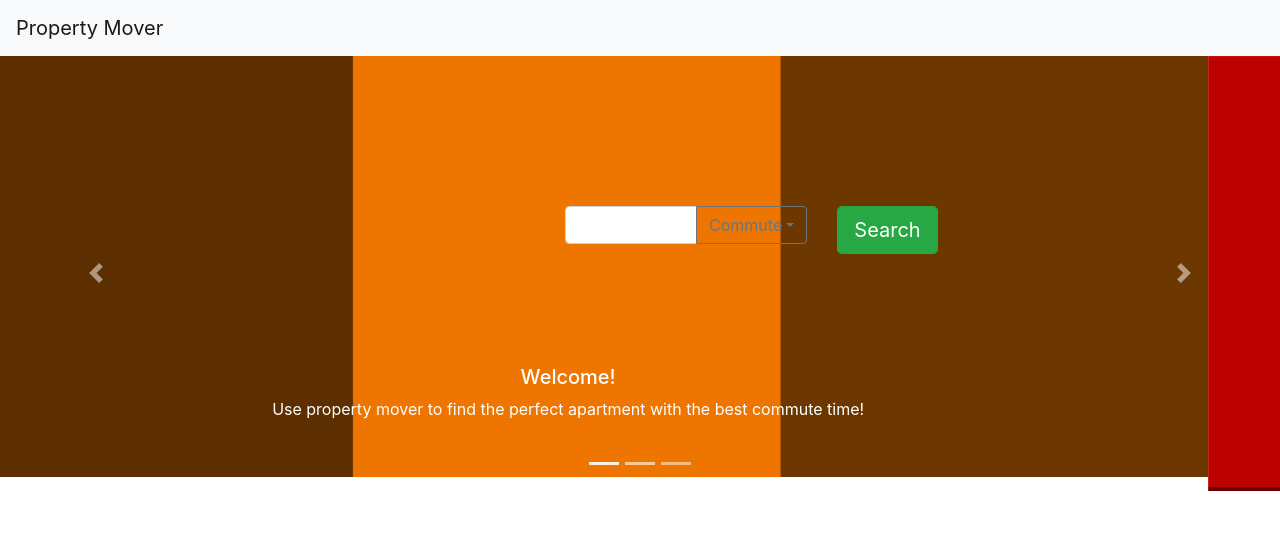
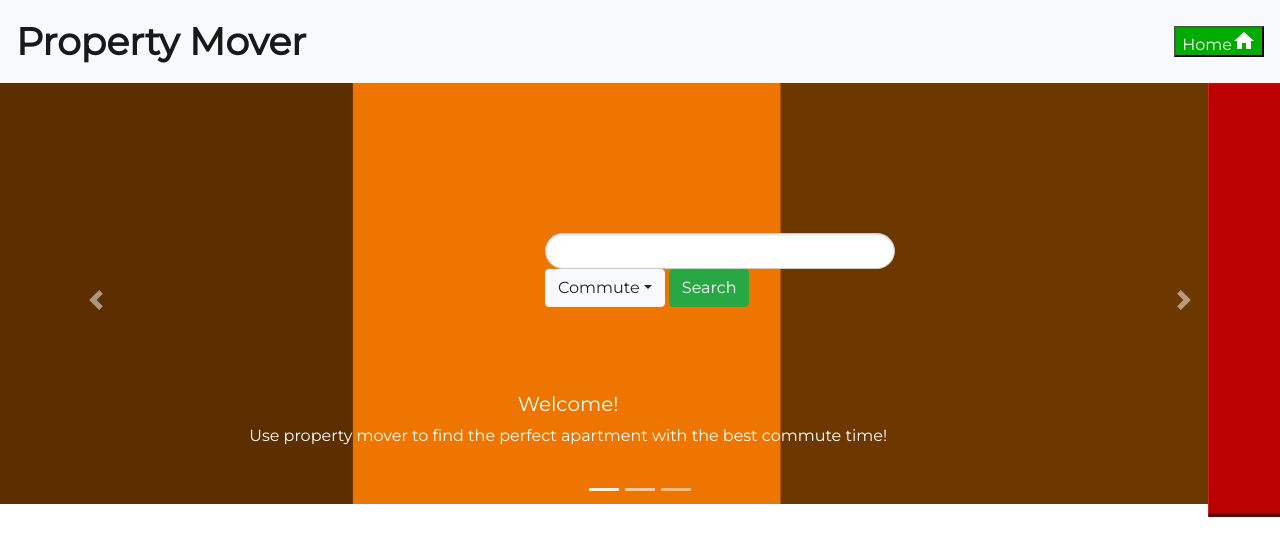
Before and after one commit to sbarrow825/Coding-Bootcamp-Project-1-Zillow-Maps-API, a plain HTML site: page index.html in a window 1280 px wide. Drawn offline with nearby package versions, Linux system fonts and the light colour scheme; a web font is replaced by a local one.

Commit message:
front end on home page

```diff
--- a/index.html
+++ b/index.html
@@ -8,31 +8,35 @@
 
     <!-- Bootstrap CSS -->
     <link rel="stylesheet" href="https://stackpath.bootstrapcdn.com/bootstrap/4.5.0/css/bootstrap.min.css" integrity="sha384-9aIt2nRpC12Uk9gS9baDl411NQApFmC26EwAOH8WgZl5MYYxFfc+NcPb1dKGj7Sk" crossorigin="anonymous">
-    <!-- font -->
-    <link href="https://fonts.googleapis.com/css2?family=Poller+One&display=swap" rel="stylesheet">
     <!-- link to pure -->
     <link rel="stylesheet" href="https://unpkg.com/purecss@2.0.3/build/pure-min.css" integrity="sha384-cg6SkqEOCV1NbJoCu11+bm0NvBRc8IYLRGXkmNrqUBfTjmMYwNKPWBTIKyw9mHNJ" crossorigin="anonymous">
     <link rel="stylesheet" type="text/css" href="style.css">
+    <!-- link to font -->
+    <link href="https://fonts.googleapis.com/css2?family=Montserrat&display=swap" rel="stylesheet">
+    <link rel="stylesheet" href="https://fonts.googleapis.com/icon?family=Material+Icons">
 
     <title>Property Mover</title>
   </head>
   <body>
     <nav class="navbar navbar-light bg-light">
-        <a class="navbar-brand" href="#">Property Mover</a>
+        <a id="name" class="navbar-brand" href="#">Property Mover</a>
+        <button type="button" id="home-btn">Home<i class="material-icons">home</i></button>
       </nav>
 
     <div id="carouselExampleCaptions" class="carousel slide" data-ride="carousel">
 <!-- search bar -->
+
 <div class="form-group">
     <div class="container">
         <div class="row">
             <div class="col-md-6">
-                    <!-- <input type="text" class="form-control input-lg" placeholder="Enter an address">   -->
-
                 <div class="input-group">
-                        <input type="text" class="form-control" aria-label="Text input with dropdown button">
-                        <div class="input-group-append">
-                          <button class="btn btn-outline-secondary dropdown-toggle" type="button" data-toggle="dropdown" aria-haspopup="true" aria-expanded="false">Commute</button>
+                    <form class="pure-form">
+                         <input type="text" class="pure-input-rounded" id="srch-term"/>
+                            </form>
+                                <div class="input-group-append-rounded">
+                                <button class="btn btn-light dropdown-toggle" type="button" data-toggle="dropdown" aria-haspopup="true" aria-expanded="false">Commute</button>
+                                <button type="button" class="btn btn-success">Search</button>
                                 <div class="dropdown-menu">
                                 <a class="dropdown-item" href="#">5 minutes</a>
                                 <a class="dropdown-item" href="#">10 minutes</a>
@@ -44,10 +48,6 @@
                             </div>
                         </div>
                     </div>
-
-                </div>
-                <div class="col-md-2">
-                    <a class="btn btn-lg btn-success" href="#" role="button">Search</a>
                 </div>
             </div>
         </div>
--- a/style.css
+++ b/style.css
@@ -1,3 +1,28 @@
+body {
+    font-family: 'Montserrat', sans-serif;
+}
+
+.material-icons {
+    vertical-align:-14%;
+    color: white;
+}
+
+#home-btn {
+    background-color: rgb(0, 172, 0);
+    color: white;
+}
+
+
+#name {
+    font-weight: bolder;
+    font-size: 1cm;
+}
+
+#srch-term {
+    width: 350px;
+}
+
+
 div#carousel-example-generic {
     position:relative;
 }
@@ -6,7 +31,7 @@ div.form-group {
     position:absolute;
     z-index:9999999;
     top:150px;
-    left:550px;
+    left:530px;
     right:auto;
     bottom:auto;
 }
```
Also changed, not shown: house.png (deleted). Lines whose indentation alone changed are shown as unchanged.
